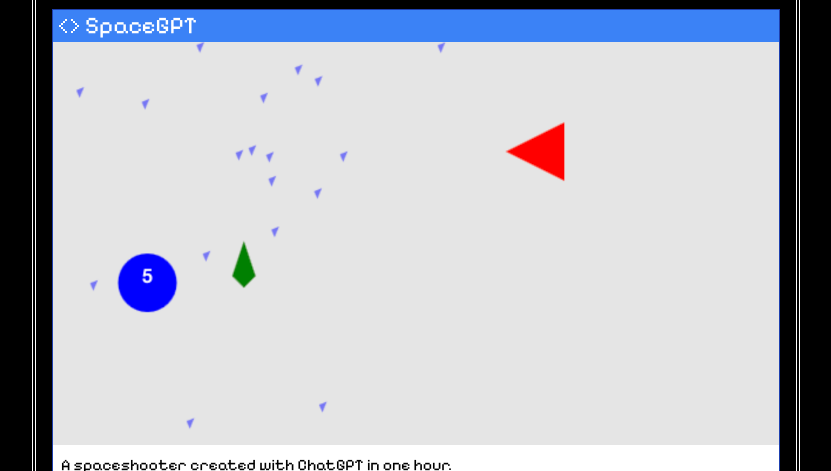
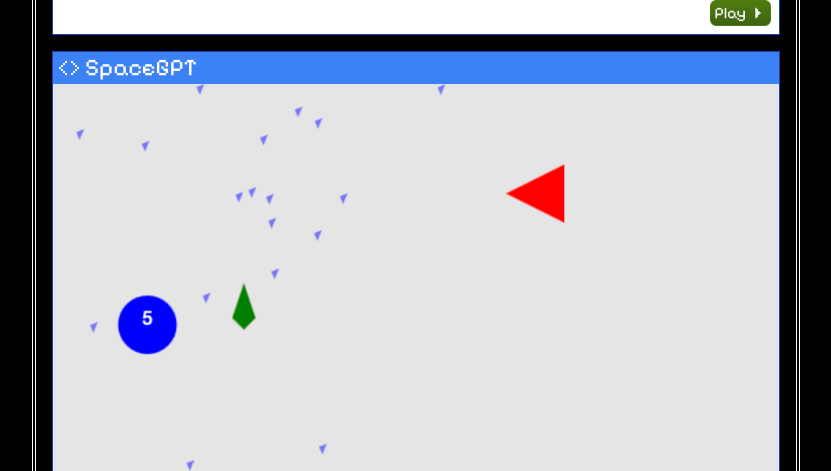
Before and after one commit to Couchfriends/couchfriends.github.io, a website: page games.html in a window 1280 px wide. Shown: the part 1283-1754 px from the top of the page, without its empty margins (224-1055 px from the left). Drawn offline with Linux system fonts and the light colour scheme.

Commit message:
Space shooter

```diff
--- a/games.html
+++ b/games.html
@@ -73,6 +73,12 @@
                     https://github.com/Couchfriends/Space-Shooter
                   </span>
                 </a>
+                <div class="flex flex-row-reverse">
+                  <a href="/src/games/space-shooter/build/index.html" class="flex items-center px-1 text-white m-2 border border-lime-700 justify-center bg-gradient-to-t from-lime-800 to-lime-700 hover:from-lime-700 hover:to-lime-600 rounded-md" target="_blank">
+                    Play
+                    <svg fill="none" xmlns="http://www.w3.org/2000/svg" viewBox="0 0 24 24" class="ml-1 w-4 h-4"> <path d="M10 20H8V4h2v2h2v3h2v2h2v2h-2v2h-2v3h-2v2z" fill="currentColor"/> </svg>
+                  </a>
+                </div>
               </p>
             </div>
 
```
Also changed, not shown: 1 other file.
